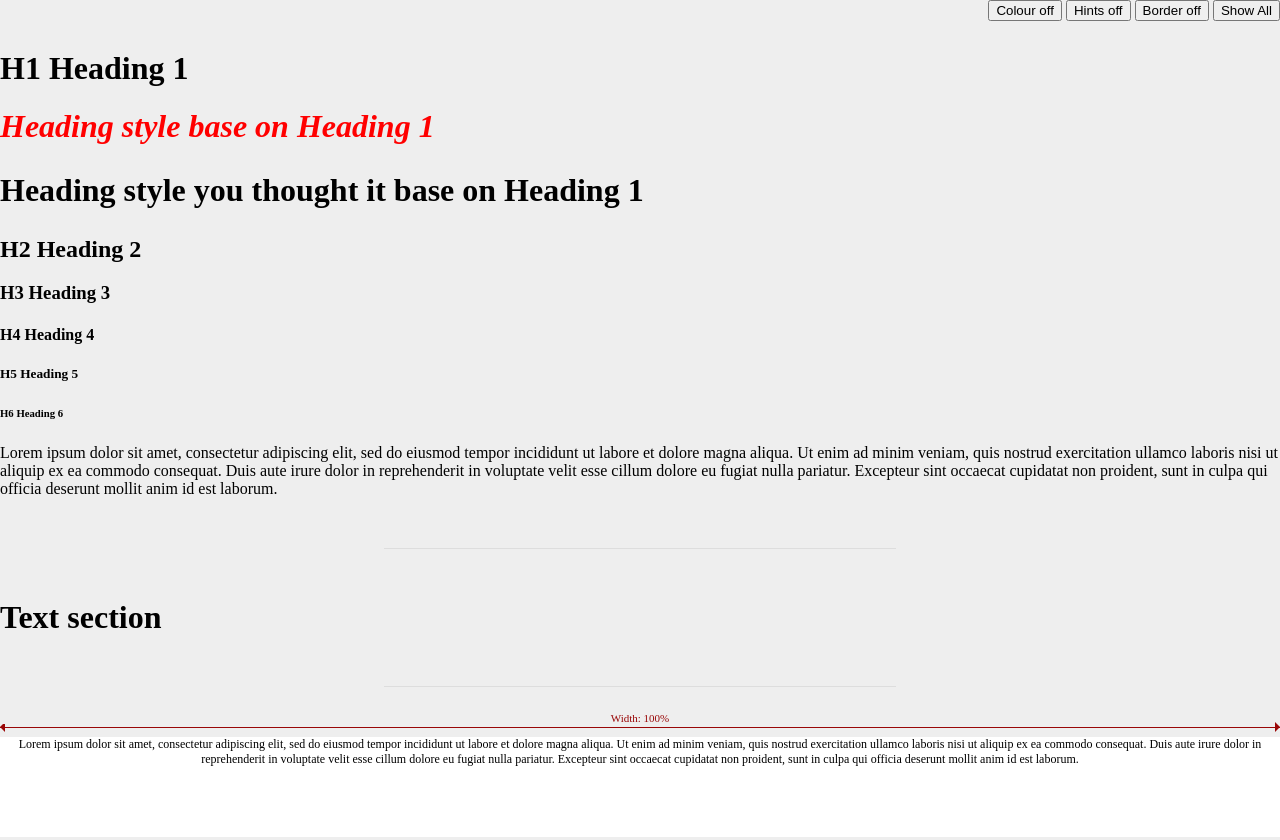
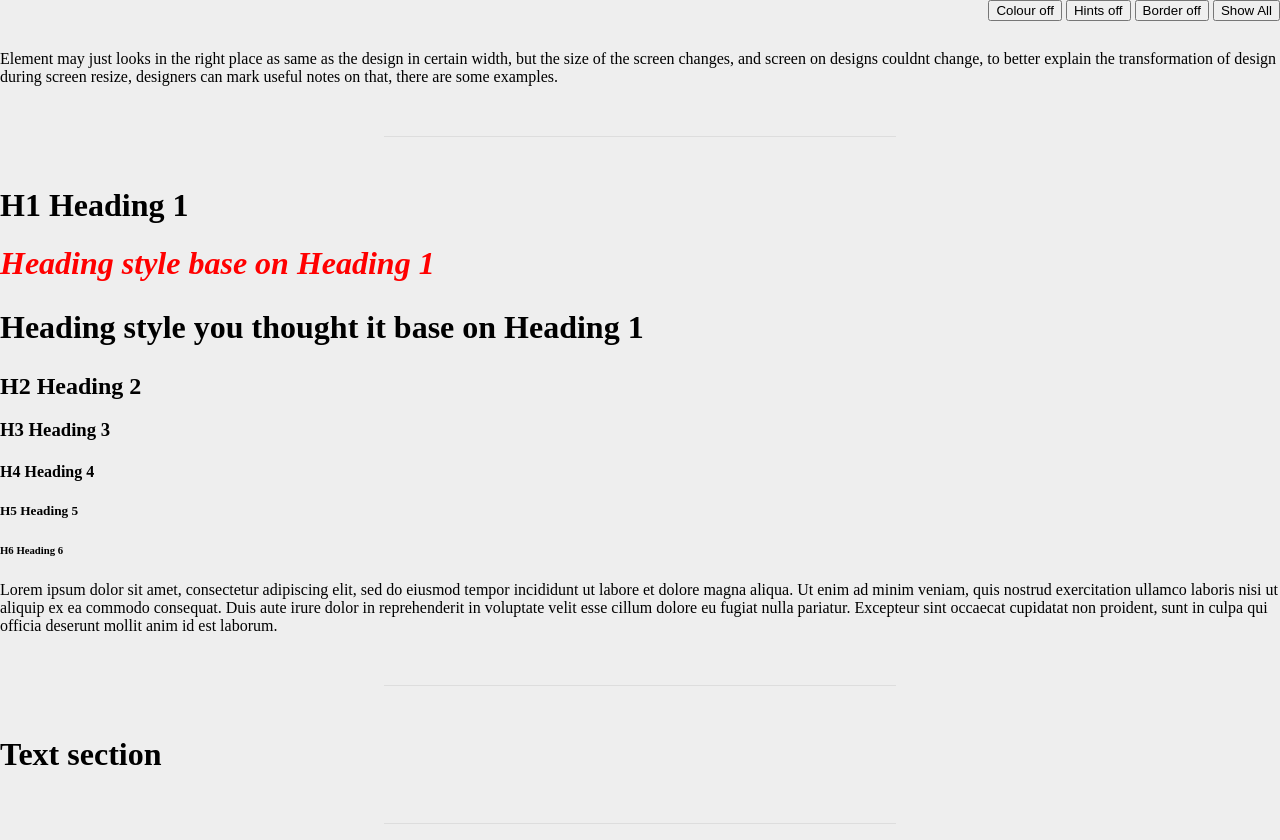
Before and after one commit to ayame30/css-rules, a plain HTML site: page margin-n-padding.html in a window 1280 px wide. Shown: the top 840 px of the page. Drawn offline with nearby package versions, Linux system fonts and the light colour scheme.

Commit message:
add desc

```diff
--- a/margin-n-padding.html
+++ b/margin-n-padding.html
@@ -143,6 +143,8 @@ hr {
     <button onclick="hideBorder()">Border off</button>
     <button onclick="show()">Show All</button>
   </div>
+  <p>Element may just looks in the right place as same as the design in certain width, but the size of the screen changes, and screen on designs couldnt change, to better explain the transformation of design during screen resize, designers can mark useful notes on that, there are some examples. </p>
+  <hr>
   <h1>H1 Heading 1</h1>
   <h1 style="color: red; font-style:italic;">Heading style base on Heading 1</h1>
   <h2 style="font-size: 32px;">Heading style you thought it base on Heading 1</h2>
```
